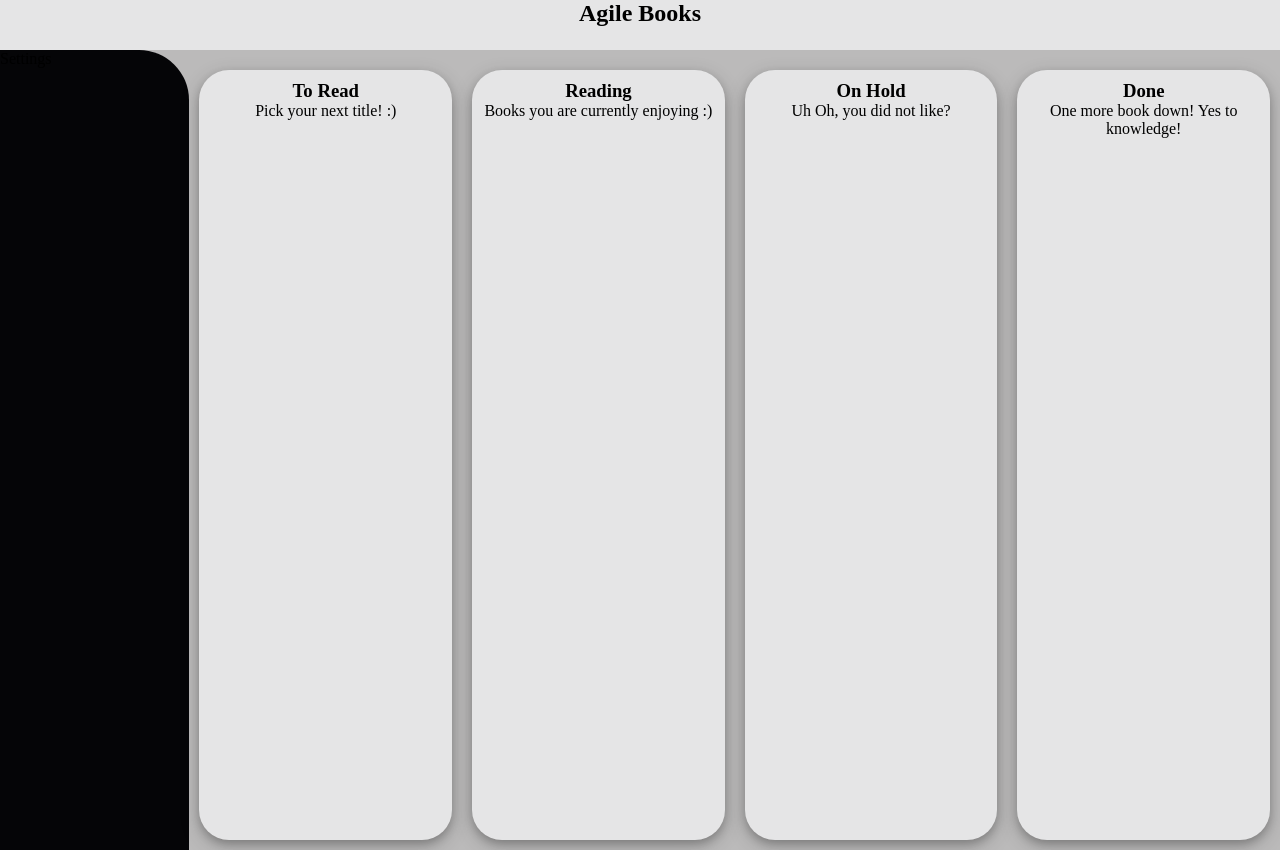
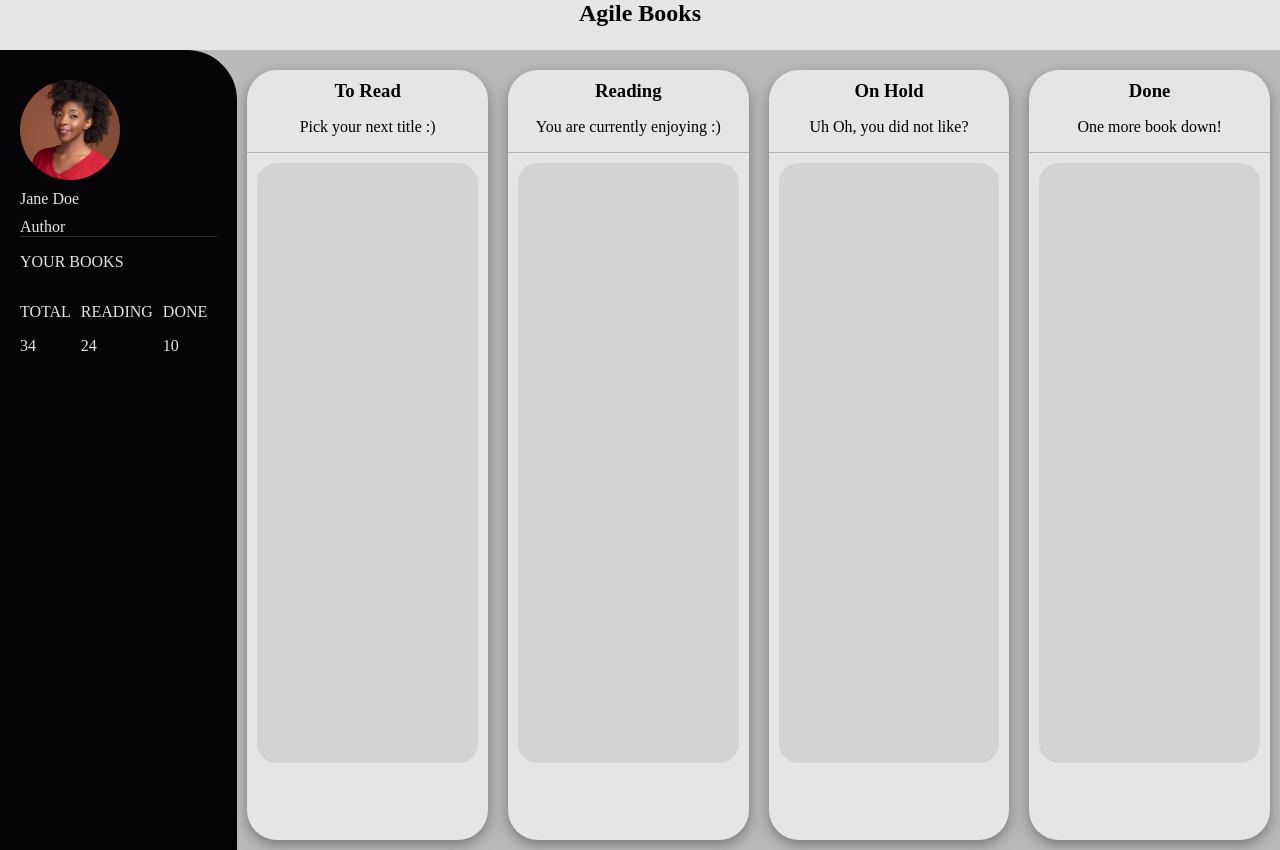
Before and after one commit to gertie-sheshe/agile-books, a React (Create React App) app: page /demo in a window 1280 px wide. Built offline with nearby package versions, Linux system fonts and the light colour scheme; a web font is replaced by a local one.

Commit message:
add styling

```diff
--- a/src/components/demo/demo.js
+++ b/src/components/demo/demo.js
@@ -3,30 +3,67 @@ import './demo.scss';
 
 const Demo = () => (
     <div className="sections">
-        <div className="section-settings">Settings</div>
+        <div className="section-settings">
+            <div className="image-section">
+                <img alt="user profile" src={require('./user.jpg')}/>
+            </div>
+            <div className="user-description">
+                <p>Jane Doe</p>
+                <p>Author</p>
+            </div>
+            <div className="book-data">
+                <p>YOUR BOOKS</p>
+                <div className="book-totals">
+                    <div>
+                        <p>TOTAL</p>
+                        <p>34</p>
+                    </div>
+                    <div>
+                        <p>READING</p>
+                        <p>24</p>
+                    </div>
+                    <div>
+                        <p>DONE</p>
+                        <p>10</p>
+                    </div>
+                </div>
+            </div>
+        </div>
         <div className="section section-to-read">
             <div className="section-title">
                 <h3>To Read</h3>
+                <p>Pick your next title :) </p>
             </div>
-            <div className="section-description">Pick your next title! :)</div>
+            <div className="body-section">
+
+            </div>
         </div>
         <div className="section section-reading">
             <div className="section-title">
                 <h3>Reading</h3>
+                <p>You are currently enjoying :)</p>
             </div>
-            <div className="section-description">Books you are currently enjoying :)</div>
+            <div className="body-section">
+
+            </div>
         </div>
         <div className="section section-onhold">
             <div className="section-title">
                 <h3>On Hold</h3>
+                <p>Uh Oh, you did not like?</p>
             </div>
-            <div className="section-description">Uh Oh, you did not like?</div>
+            <div className="body-section">
+
+            </div>
         </div>
         <div className="section section-done">
             <div className="section-title">
                 <h3>Done</h3>
+                <p>One more book down!</p>
             </div>
-            <div className="section-description">One more book down! Yes to knowledge!</div>
+            <div className="body-section">
+
+            </div>
         </div>
     </div>
 )
--- a/src/components/demo/demo.scss
+++ b/src/components/demo/demo.scss
@@ -9,8 +9,16 @@
         border-radius: 30px;
         box-shadow: 0 4px 8px 0 rgba(0, 0, 0, 0.2), 0 6px 20px 0 rgba(0, 0, 0, 0.19);
 
-        .section-title, .section-description {
-            text-align: center
+        .section-title {
+            text-align: center;
+            border-bottom: solid 1px #b2b5b5;
+        }
+
+        .body-section {
+            background-color: #d3d3d3;
+            height: 75vh;
+            margin: 10px 10px 10px 10px;
+            border-radius: 20px;
         }
 
         h3 {
@@ -39,6 +47,44 @@
         flex: 1.5;
         border-radius: 0 50px 0 0;
         background-color: #050507;
+        color: #e5e5e6;
+        padding-left: 20px;
+        padding-right: 20px;
+
+        .book-data {
+            .book-totals {
+                display: flex;
+
+                div {
+                    flex: 1;
+                    margin-right: 10px
+                }
+            }
+        }
+
+        .user-description {
+
+            border-bottom: solid 1px #303030;
+
+            p {
+                margin: 0;
+                margin-top: 10px;
+            }
+        }
+
+        .image-section {
+            display: flex;
+            // justify-content: center;
+
+            img {
+                border-radius: 50%;
+                width: 100px;
+                height:100px;
+                object-fit: cover;
+                margin-top: 30px;
+                // margin-left: 20px;
+            }
+        }
     }
 
 }
--- a/src/index.css
+++ b/src/index.css
@@ -1,3 +1,6 @@
+* {
+  box-sizing: border-box;
+}
 body {
   margin: 0;
   font-family: -apple-system, BlinkMacSystemFont, 'Segoe UI', 'Roboto', 'Oxygen',
```
Also changed, not shown: src/components/demo/user.jpg (added).
